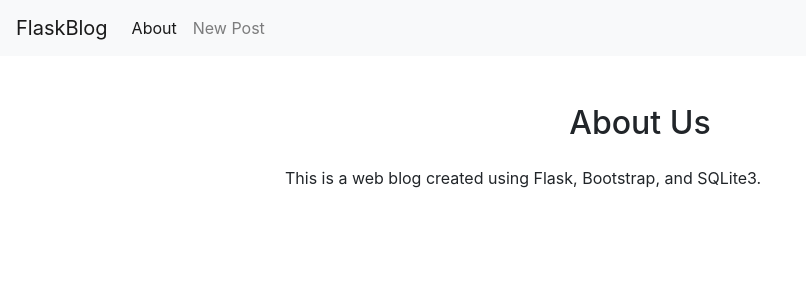
After one commit to joaquingandara/Web-Blog, a Flask app: page /about in a window 1280 px wide. The commit adds this page. Shown: the top 300 px of the page, without its empty margins (0-806 px from the left). Run offline with Flask 3, Linux system fonts and the light colour scheme; some libraries are stand-ins or nearby versions.

Commit message:
About us section

```diff
--- a/app.py
+++ b/app.py
@@ -91,3 +91,7 @@ def delete(id):
     conn.close()
     flash('"{}" was successfully deleted!'.format(post['title']))
     return redirect(url_for('index'))
+
+@app.route('/about')
+def about():
+    return render_template('about.html')
--- /dev/null
+++ b/templates/about.html
@@ -0,0 +1,14 @@
+{% extends 'base.html' %}
+
+{% block content %}
+    <section id="about-us" class="container my-5">
+        <div class="row">
+            <div class="col-md-8 mx-auto">
+                <h2 class="text-center mb-4">About Us</h2>
+                <p class="text-justify">
+                    This is a web blog created using Flask, Bootstrap, and SQLite3.
+            </div>
+        </div>
+    </section>
+
+{% endblock %}
--- a/templates/base.html
+++ b/templates/base.html
@@ -20,7 +20,7 @@
         <div class="collapse navbar-collapse" id="navbarNav">
             <ul class="navbar-nav">
             <li class="nav-item active">
-                <a class="nav-link" href="#">About</a>
+                <a class="nav-link" href="{{url_for('about')}}">About</a>
             </li>
             <li class="nav-item">
               <a class="nav-link" href="{{url_for('create')}}">New Post</a>
```
